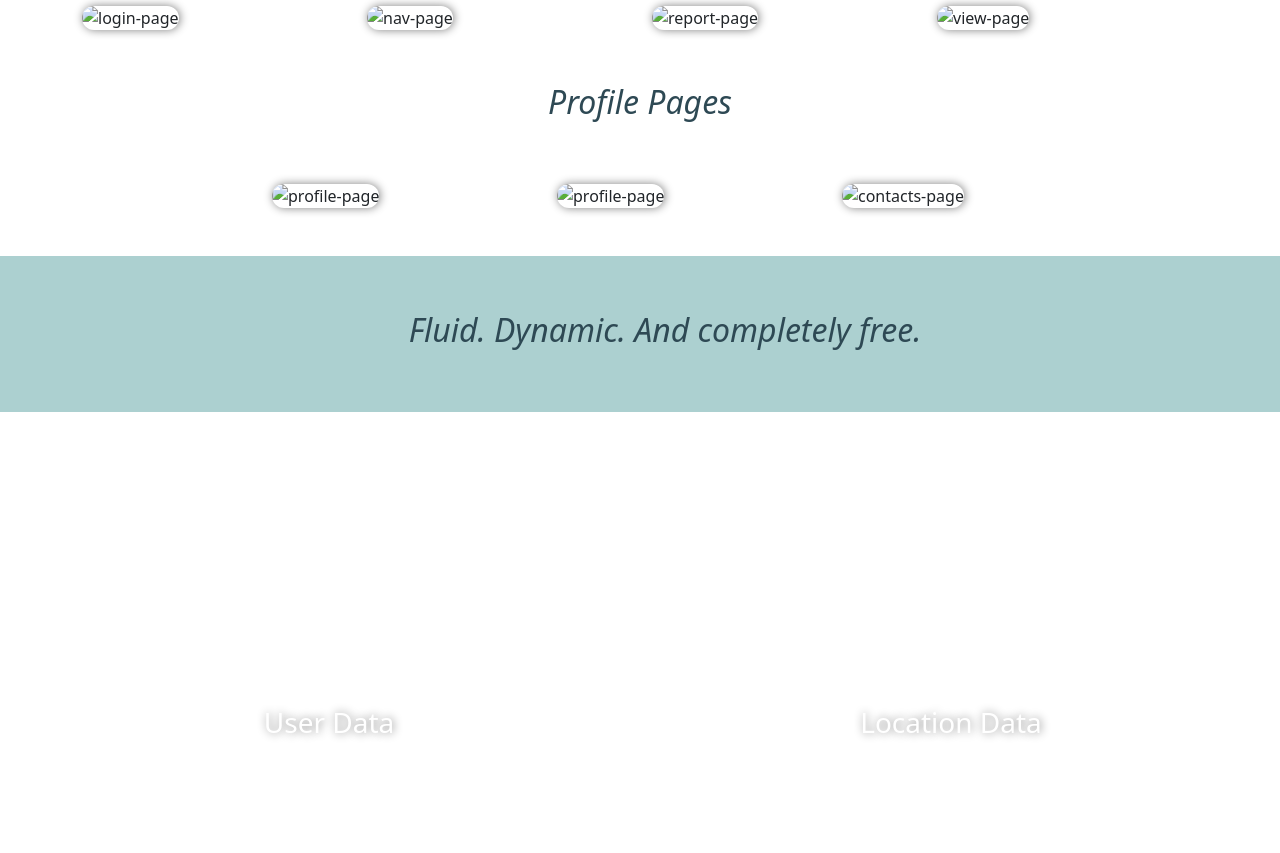
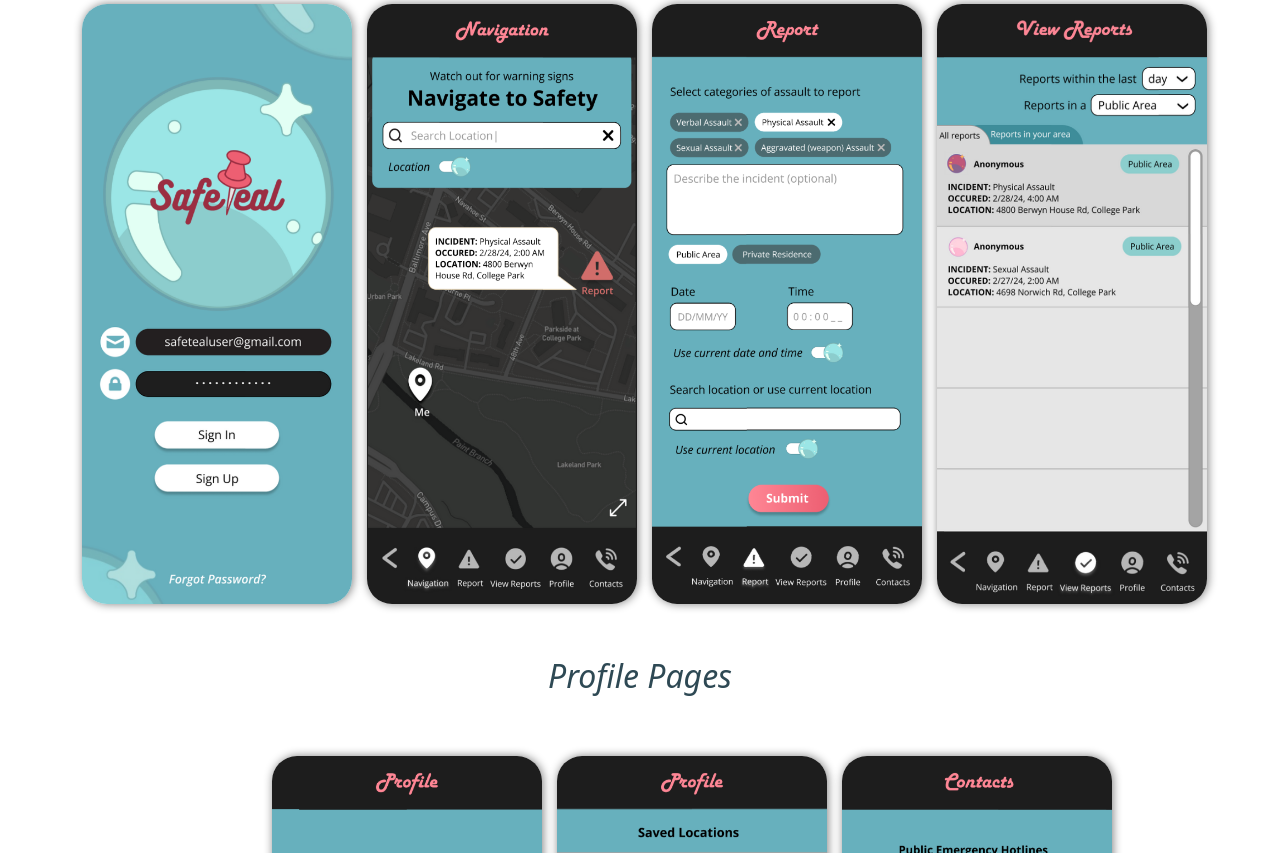
Before and after one commit to AdrientheFragrance/SafeTeal-Product-Website, a plain HTML site: page index.html in a window 1280 px wide. Shown: the part 1947-2800 px from the top of the page. Drawn offline with nearby package versions, Linux system fonts and the light colour scheme.

Commit message:
Remove images folder placement in index.html

```diff
--- a/index.html
+++ b/index.html
@@ -5,7 +5,7 @@
   <meta charset="UTF-8">
   <meta name="viewport" content="width=device-width, initial-scale=1.0">
   <title>SafeTeal</title>
-  <link rel="icon" type="image/x-icon" href="./images/safeteal-icon.png" />
+  <link rel="icon" type="image/x-icon" href="./safeteal-icon.png" />
   <link href="https://cdn.jsdelivr.net/npm/bootstrap@5.3.0-alpha2/dist/css/bootstrap.min.css" rel="stylesheet"
     integrity="sha384-aFq/bzH65dt+w6FI2ooMVUpc+21e0SRygnTpmBvdBgSdnuTN7QbdgL+OapgHtvPp" crossorigin="anonymous">
 </head>
@@ -127,7 +127,7 @@ img.icon {
   text-align: left;
   text-emphasis-color: white;
   color: white;
-  background-image: url("./images/data-bg.jpg");
+  background-image: url("./data-bg.jpg");
   background-size: cover;
   padding: 30px;
 }
@@ -231,7 +231,7 @@ p.end {
 <nav class="navbar navbar-dark bg-dark">
   <div class="container-fluid">
     <a class="navbar-brand" href="#">
-      <img src="./images/safeteal-logo.png" alt="logo" width="200" height="100" class="d-inline-block align-text-top">
+      <img src="./safeteal-logo.png" alt="logo" width="200" height="100" class="d-inline-block align-text-top">
     </a>
       <ul class="navbar">
         <li class="nav-item">
@@ -268,11 +268,11 @@ p.end {
     <div class="col-lg-8 col-md-16 ml-auto">
       <div class="image-stack">
         <div class="image-stack__item image-stack__item--top">
-          <img class="ecomm-2" src="./images/notification.png" alt="alt image">
+          <img class="ecomm-2" src="./notification.png" alt="alt image">
         </div>
-        <img class="icon" src="./images/safeteal-icon.png" alt="safeteal-icon">
+        <img class="icon" src="./safeteal-icon.png" alt="safeteal-icon">
         <div class="image-stack__item image-stack__item--bottom">
-          <img class="components-phone" src="./images/navigation-screen.png" height="500px" margin-left="200px" alt="navigation-screen">
+          <img class="components-phone" src="./navigation-screen.png" height="500px" margin-left="200px" alt="navigation-screen">
         </div>
       </div>
     </div>
@@ -384,16 +384,16 @@ p.end {
       <div class="image-container">
       <div class="row">
       <div class="col-md-3 col-6">
-      <img class="screen" src="./images/login-page.png" alt="login-page">
+      <img class="screen" src="./login-page.png" alt="login-page">
       </div>
       <div class="col-md-3 col-6">
-      <img class="screen" src="./images/nav-page.png" alt="nav-page">
+      <img class="screen" src="./nav-page.png" alt="nav-page">
       </div>
       <div class="col-md-3 col-6">
-      <img class="screen" src="./images/report-page.png" alt="report-page">
+      <img class="screen" src="./report-page.png" alt="report-page">
       </div>
       <div class="col-md-3 col-6">
-      <img class="screen" src="./images/view-page.png" alt="view-page">
+      <img class="screen" src="./view-page.png" alt="view-page">
       </div>
       </div>
       <br></br>
@@ -404,13 +404,13 @@ p.end {
         <div class="col-md-2 col-6">
           </div>
       <div class="col-md-3 col-6">
-      <img class="screen" src="./images/profile-page.png" alt="profile-page">
+      <img class="screen" src="./profile-page.png" alt="profile-page">
       </div>
       <div class="col-md-3 col-6">
-      <img class="screen" src="./images/saved-page.png" alt="profile-page">
+      <img class="screen" src="./saved-page.png" alt="profile-page">
       </div>
       <div class="col-md-3 col-6">
-      <img class="screen" src="./images/contacts-page.png" alt="contacts-page">
+      <img class="screen" src="./contacts-page.png" alt="contacts-page">
       </div>
       </div>
       </div>
```
